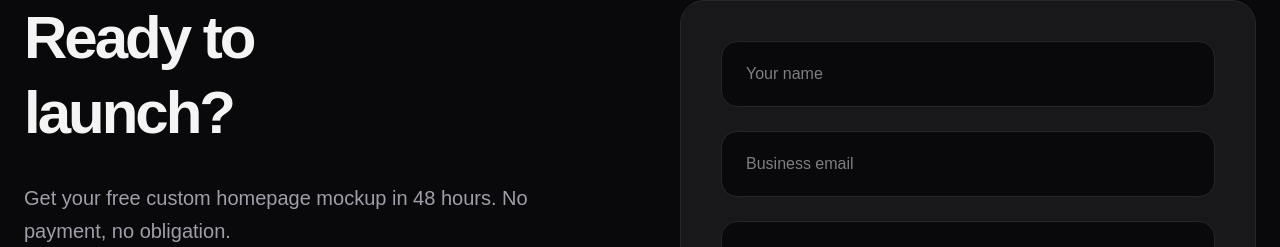
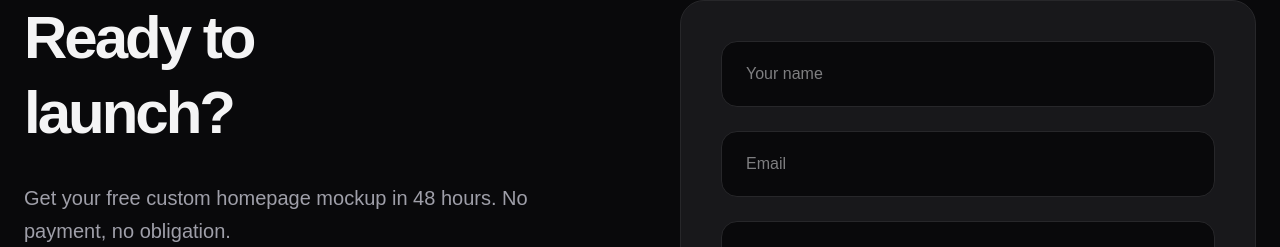
Before and after one commit to yurodesign/company_site, a Next.js app: page / in a window 1280 px wide. Shown: the part 4335-4582 px from the top of the page. Built offline with nearby package versions, Linux system fonts and the light colour scheme.

Commit message:
minor change'

```diff
--- a/app/page.js
+++ b/app/page.js
@@ -464,7 +464,7 @@ export default function NeluweHome() {
             <input
               required
               type="email"
-              placeholder="Business email"
+              placeholder="Email"
               className="w-full bg-zinc-950 border border-zinc-800 rounded-2xl px-6 py-5 focus:border-yellow-400 outline-none transition-all"
             />
             <input
```
